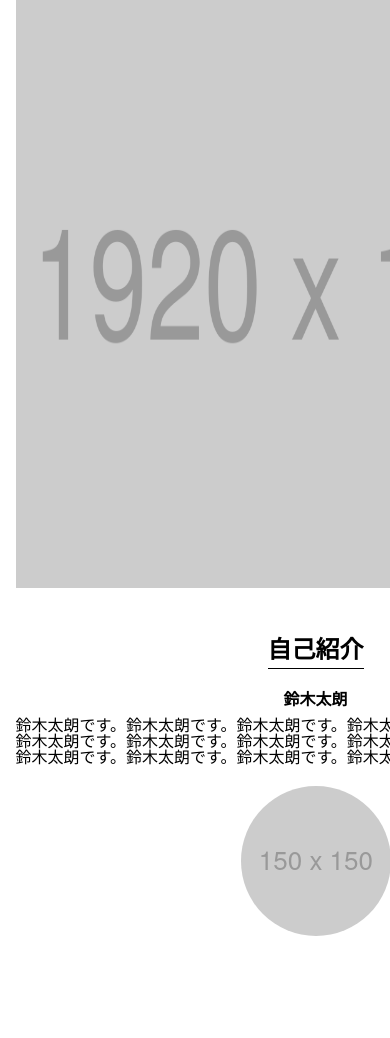
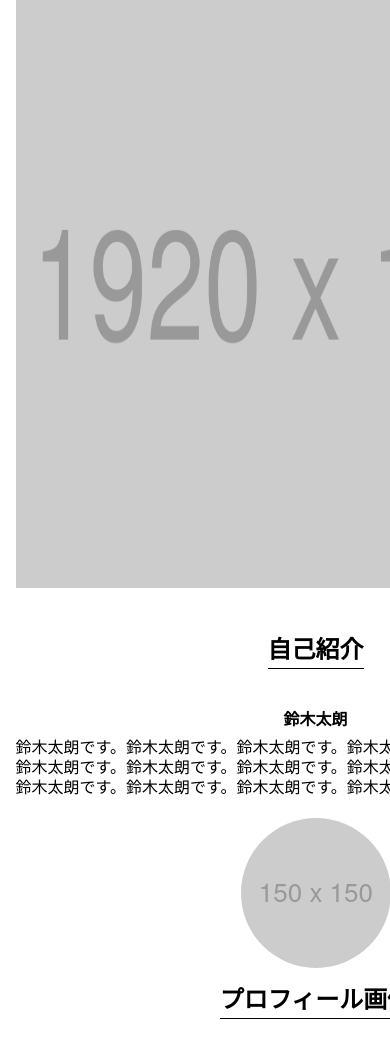
Before and after one commit to yugo-my1121/hc_practice, a plain HTML site: page html_css_output_beginner/index.html in a window 390 px wide. Shown: the part 62-1100 px from the top of the page. Drawn offline with Linux system fonts and the light colour scheme.

Commit message:
自己紹介箇所修正

```diff
--- a/html_css_output_beginner/style.css
+++ b/html_css_output_beginner/style.css
@@ -56,7 +56,7 @@
 .introduction h1{
     font-size: 1.5em;
     text-align: center;
-    margin-bottom: 20px;
+    margin-bottom: 50px;
 }
 .introduction span{
     border-bottom: solid 1px black;
@@ -68,12 +68,22 @@
 }
 .introduction-item{
     display: flex;
-    justify-content: center;
-    align-items: center;
-
+    /*justify-content: center;*/
+    /*align-items: center;*/
+    position: relative;
 }
 
-.introduction-img img{
+.introduction-item p{
+    line-height: 20px;
+}
+
+.introduction-img{
+    position: absolute;
+    left:70%;
+    top: -120%;
+}
+
+.introduction-img  img{
     border-radius: 100px;
 }
 
@@ -166,8 +176,10 @@ profile-item1 p{
 
     .introduction-item{
         display: block;
+        position: static;
     }
     .introduction-img{
+        position: static;
         text-align: center;
         margin:20px 0;
     }
```
